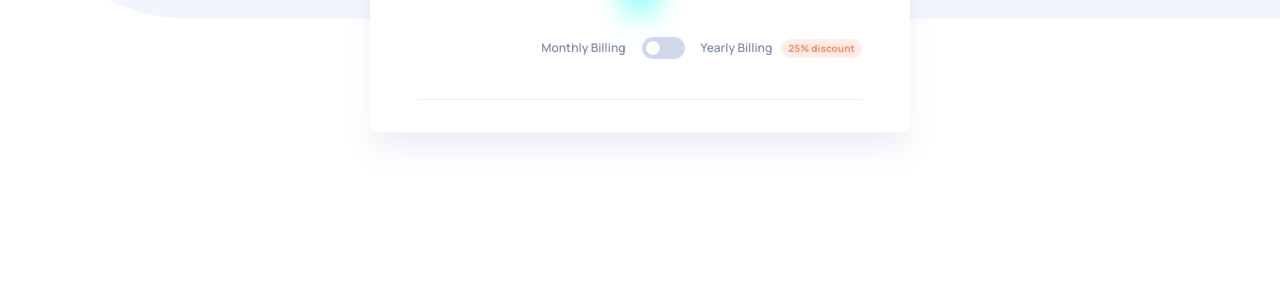
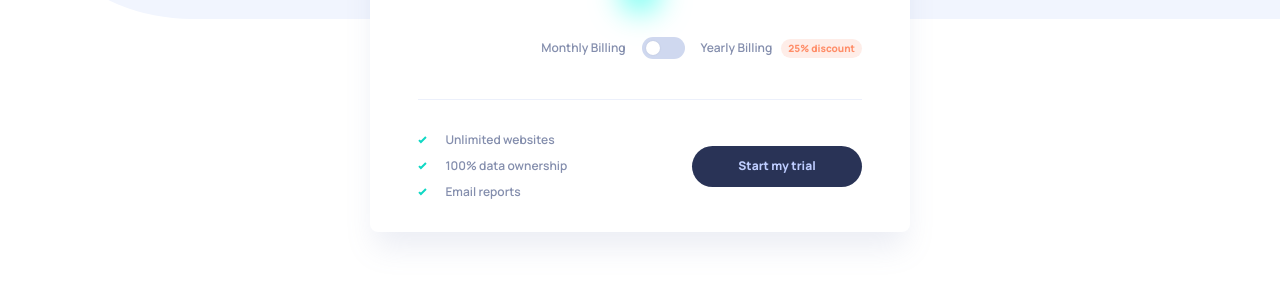
Before and after one commit to ionStici/interactive-pricing-component-fem, a plain HTML site: page index.html in a window 1280 px wide. Shown: the part 430-712 px from the top of the page. Drawn offline with Linux system fonts and the light colour scheme.

Commit message:
Add cta section

```diff
--- a/index.html
+++ b/index.html
@@ -42,7 +42,6 @@
                     <input class="box__range-input" type="range" min="0" max="100" step="1" value="50">
                 </div>
 
-
                 <div class="box__discount-wrapper">
                     <p class="box__monthly">Monthly <span>Billing</span></p>
 
@@ -58,18 +57,36 @@
                     </p>
                 </div>
 
+
+
+                <div class="box__features-wrapper">
+                    <div class="box__list-wrapper">
+                        <ul>
+                            <li>
+                                <img src="./images/icon-check.svg" alt="">
+                                <span>Unlimited websites</span>
+                            </li>
+                            <li>
+                                <img src="./images/icon-check.svg" alt="">
+                                <span>100% data ownership</span>
+                            </li>
+                            <li>
+                                <img src="./images/icon-check.svg" alt="">
+                                <span>Email reports</span>
+                            </li>
+                        </ul>
+                    </div>
+
+                    <div>
+                        <button class="btn">Start my trial</button>
+                    </div>
+                </div>
+
+
+
             </div>
         </div>
     </main>
 
-<!--
-
-  Unlimited websites
-  100% data ownership
-  Email reports
-
-  Start my trial
--->
-
 </body>
 </html>
--- a/style.css
+++ b/style.css
@@ -289,6 +289,56 @@ body {
     background-color: #10d8c4;
 }
 
+/* FEATURES */
+.box__features-wrapper {
+    text-align: center;
+}
+
+.box__list-wrapper {
+    margin-top: 24px;
+    margin-bottom: 32px;
+}
+
+.box__list-wrapper ul {
+    list-style: none;
+}
+
+.box__list-wrapper li:not(:last-child) {
+    margin-bottom: 10px;
+}
+
+.box__list-wrapper li {
+    font-weight: 600;
+    font-size: 12px;
+    line-height: 16px;
+    color: #848ead;
+}
+
+.box__list-wrapper img {
+    margin-right: 16px;
+}
+
+.btn {
+    font-family: 'Manrope';
+    font-weight: 800;
+    font-size: 12px;
+    line-height: 16px;
+    text-align: center;
+    color: #becdff;
+
+    width: 170px;
+    height: 41px;
+    border: none;
+    background: #293356;
+    border-radius: 50px;
+    cursor: pointer;
+    transition: color 0.1s;
+}
+
+.btn:hover {
+    color: #ffffff;
+}
+
 /* MEDIA QUERIES */
 
 @media only screen and (min-width: 500px) {
@@ -357,7 +407,19 @@ body {
         display: revert;
     }
 
-    /*  */
+    /* FEATURES */
+    .box__features-wrapper {
+        text-align: left;
+        display: flex;
+        align-items: center;
+        justify-content: space-between;
+        margin-top: 32px;
+    }
+
+    .box__list-wrapper {
+        margin-top: 0;
+        margin-bottom: 0;
+    }
 }
 
 @media only screen and (max-width: 360px) {
```
